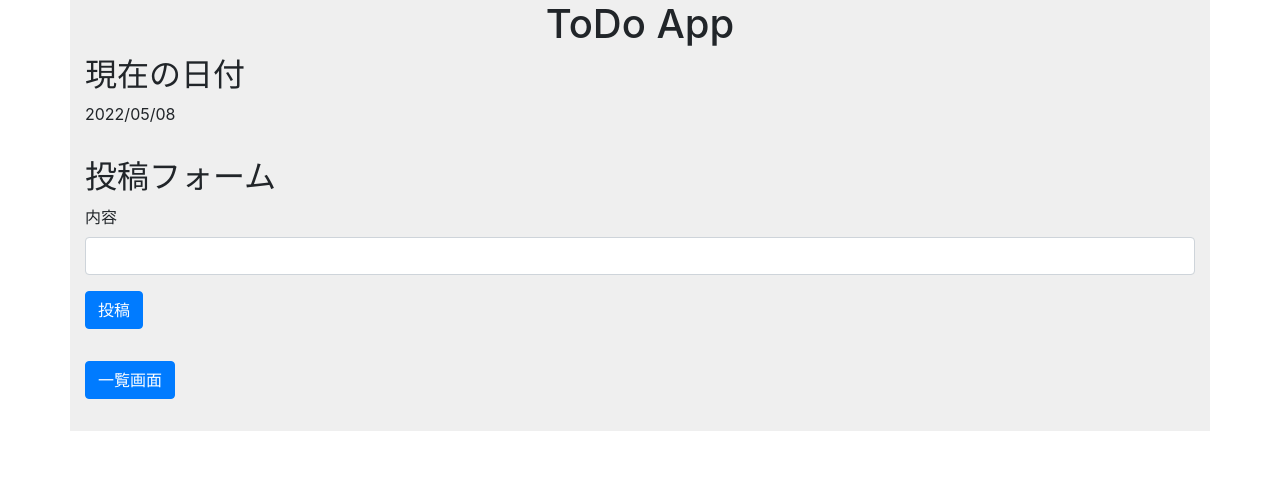
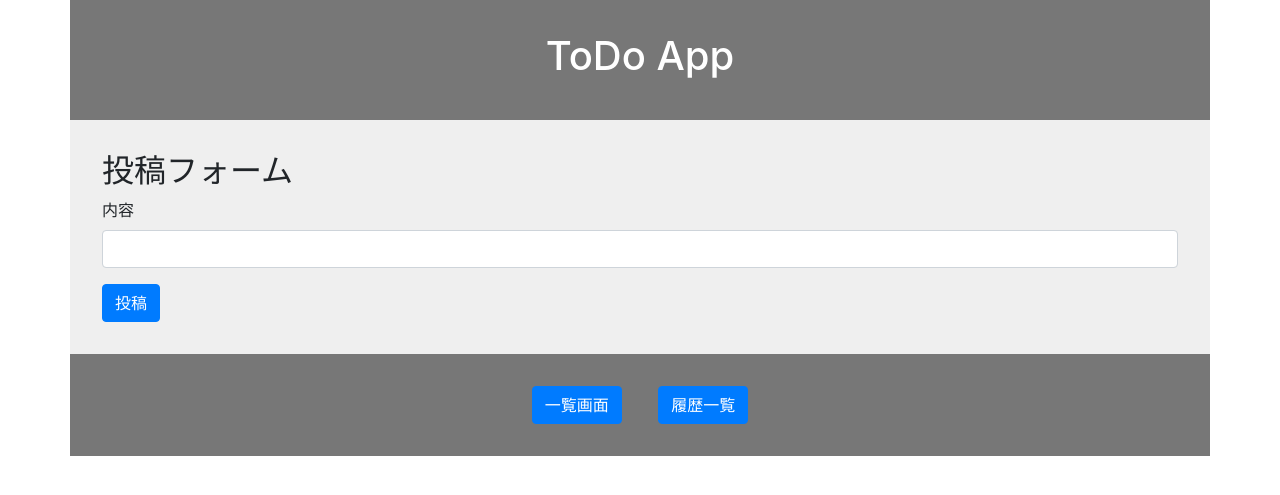
Before and after one commit to HeadInoueTakuma/todoList, a PHP site: page /create.php in a window 1280 px wide. Shown: the top 495 px of the page. Run offline with PHP 8.4, Linux system fonts and the light colour scheme; some libraries are stand-ins or nearby versions.

Commit message:
リンクボタンを追加

```diff
--- a/edit.php
+++ b/edit.php
@@ -16,4 +16,7 @@ $stmt->bindParam(':id', $id, PDO::PARAM_INT);
 // SQL実行
 $row = $stmt->execute();
 
+// 返された各カラムを$result変数に格納
+$result = $stmt->fetch(PDO::FETCH_ASSOC);
+
 require_once './views/edit.tpl.php';
--- a/index.php
+++ b/index.php
@@ -1,5 +1,5 @@
 <?php
-// headの読込
+// head,headerの読込
 require_once './views/head.tpl.php';
 
 // DB設定の読込
--- a/stylesheet.css
+++ b/stylesheet.css
@@ -3,6 +3,21 @@ h1 {
 }
 
 .container {
-    padding-bottom: 2em;
+    padding: 2em 2em;
     background-color: #efefef;
 }
+
+.header {
+    padding-top: 2em;
+    background-color: #777777;
+    color: #ffffff;
+}
+
+.footer {
+    text-align: center;
+    background-color: #777777;
+}
+
+.footer a{
+    margin: 0 1em;
+}
--- a/views/create.tpl.php
+++ b/views/create.tpl.php
@@ -9,6 +9,7 @@
     </form>
 </div>
 
-<div class="container">
-    <a class="btn btn-primary" href="index.php">一覧画面</a>
+<div class="container footer">
+<a class="btn btn-primary" href="index.php">一覧画面</a>
+    <a class="btn btn-primary" href="#">履歴一覧</a>
 </div>
--- a/views/head.tpl.php
+++ b/views/head.tpl.php
@@ -10,10 +10,6 @@
     <link rel="stylesheet" type="text/css" href="stylesheet.css">
 </head>
 
-<div class="container">
+<div class="container header">
     <h1>ToDo App</h1>
-    <h2>現在の日付</h2>
-    <?php
-    echo date('Y/m/d') . "<br/>\n";
-    ?>
 </div>
--- a/views/index.tpl.php
+++ b/views/index.tpl.php
@@ -31,9 +31,7 @@
         <?php } ?>
     </table>
 </div>
-<div class="container">
+<div class="container footer">
     <a class="btn btn-primary" href="create.php">新規投稿</a>
-</div>
-<div class="container">
     <a class="btn btn-primary" href="#">履歴一覧</a>
 </div>
```
Also changed, not shown: views/edit.tpl.php (+16 -17 lines), create.php (line endings or trailing spaces).
